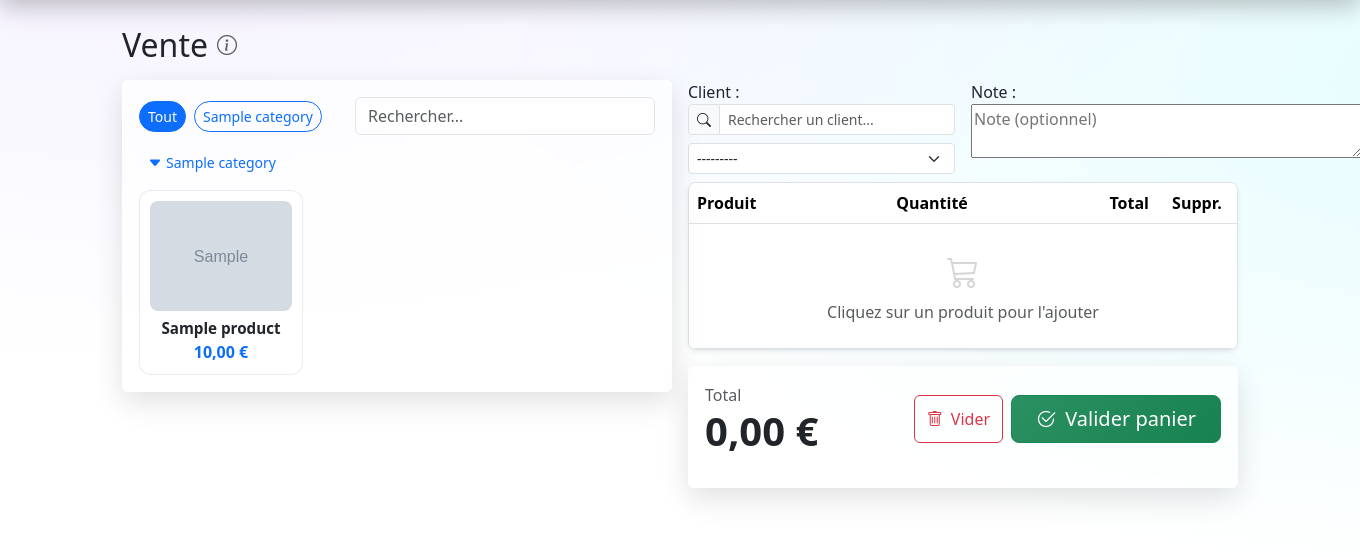
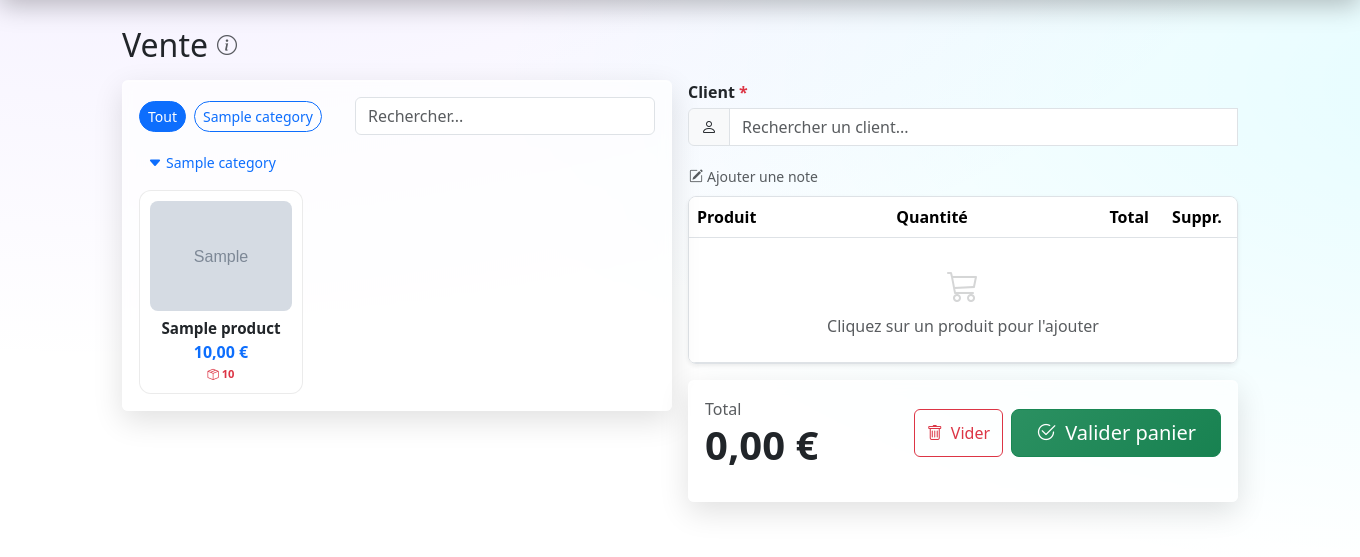
Before and after one commit to Mattrix2211/Coop, a Django app: page /sales/new/ in a window 1360 px wide. Shown: the part 76-633 px from the top of the page. Run offline with Django 5.2, Linux system fonts and the light colour scheme; a user stored in the database is signed in; tables that the repository leaves empty hold one stand-in row (values such as "Sample post"); grey boxes marked "Sample" are stand-in pictures; data that the repository does not hold is empty.

Commit message:
Kiosk: stock sur cartes, note repliée, animation tap, combobox client amélioré

```diff
--- a/templates/store/sale_form.html
+++ b/templates/store/sale_form.html
@@ -4,13 +4,13 @@
 {% block title %}Vente - Coop{% endblock %}
 {% block content %}
 <style>
+/* Overlay quantité */
 .product-card { position: relative; overflow: visible; }
 .card-qty-overlay {
   position: absolute; bottom: 0; left: 0; right: 0;
   background: rgba(13,110,253,0.92); color: #fff;
   display: none; align-items: center; justify-content: space-between;
-  padding: 4px 10px; border-radius: 0 0 12px 12px; gap: 6px;
-  z-index: 2;
+  padding: 4px 10px; border-radius: 0 0 12px 12px; gap: 6px; z-index: 2;
 }
 .card-qty-overlay.visible { display: flex; }
 .card-qty-btn {
@@ -22,6 +22,16 @@
 }
 .card-qty-btn:hover { background: rgba(255,255,255,0.45); }
 .card-qty-num { font-weight: 700; font-size: 1rem; min-width: 20px; text-align: center; flex: 1; }
+/* Stock badge */
+.pstock { font-size: .7rem; color: #6c757d; margin-top: 2px; }
+.pstock.low { color: #dc3545; font-weight: 600; }
+/* Animation tap */
+@keyframes cardTap { 0%{transform:scale(1)} 40%{transform:scale(0.93)} 100%{transform:scale(1)} }
+.product-card.card-tap { animation: cardTap 0.15s ease-out; }
+/* Combobox client */
+#customerCombo .list-group-item { font-size: .9rem; padding: .5rem .75rem; cursor: pointer; }
+#customerCombo .list-group-item:hover, #customerCombo .list-group-item.active { background: #0d6efd; color: #fff; border-color: #0d6efd; }
+#customerSearch.selected { font-weight: 600; }
 </style>
 <div class="d-flex justify-content-between align-items-center mb-3">
   <h2 class="m-0 d-flex align-items-center gap-2">Vente
@@ -89,6 +99,9 @@
               {% endif %}
               <div class="pname">{{ p.name }}</div>
               <div class="pprice">{{ p.price|floatformat:2 }} €</div>
+              <div class="pstock {% if p.quantity <= p.min_stock and p.quantity > 0 %}low{% endif %}">
+                <i class="bi bi-box-seam"></i> {{ p.quantity }}
+              </div>
               {% if p.quantity == 0 %}<div class="sold-out-badge">Rupture</div>{% endif %}
               <div class="card-qty-overlay" id="card-qty-{{ p.id }}">
                 <button type="button" class="card-qty-btn card-qty-dec" data-id="{{ p.id }}">−</button>
@@ -111,19 +124,25 @@
   <form method="post" id="saleForm" class="col-lg-5 col-xl-6">
     <div id="formAlert" class="alert alert-danger py-2 px-3 d-none" role="alert"></div>
     {% csrf_token %}
-    <div class="row g-3 mb-2">
-      <div class="col-md-6">{{ form.customer.label_tag }}
-        <div class="position-relative">
-          <div class="input-group input-group-sm mb-2">
-            <span class="input-group-text"><i class="bi bi-search"></i></span>
-            <input type="text" id="customerSearch" class="form-control" placeholder="Rechercher un client...">
-          </div>
-          <div id="customerSuggestions" class="list-group shadow-sm position-absolute w-100" style="z-index:1051; max-height:220px; overflow:auto; display:none;"></div>
+    <div class="mb-3">
+      <label class="form-label mb-1 fw-semibold">Client <span class="text-danger">*</span></label>
+      <div class="position-relative" id="customerCombo">
+        <div class="input-group">
+          <span class="input-group-text"><i class="bi bi-person"></i></span>
+          <input type="text" id="customerSearch" class="form-control" placeholder="Rechercher un client..." autocomplete="off">
+          <button type="button" id="customerClear" class="btn btn-outline-secondary" style="display:none" title="Effacer la sélection"><i class="bi bi-x-lg"></i></button>
         </div>
-        <div id="customerSelected" class="text-success small fw-semibold mb-1" style="display:none;"><i class="bi bi-person-check me-1"></i><span id="customerSelectedName"></span></div>
-        {{ form.customer }}
+        <div id="customerSuggestions" class="list-group shadow position-absolute w-100" style="z-index:1051; max-height:280px; overflow:auto; display:none;"></div>
       </div>
-      <div class="col-md-6">{{ form.note.label_tag }} {{ form.note }}</div>
+      <div style="display:none">{{ form.customer }}</div>
+    </div>
+    <div class="mb-2">
+      <button type="button" class="btn btn-sm btn-link p-0 text-muted text-decoration-none" data-bs-toggle="collapse" data-bs-target="#noteCollapse">
+        <i class="bi bi-pencil-square me-1"></i><span id="noteBtnLabel">Ajouter une note</span>
+      </button>
+      <div class="collapse" id="noteCollapse">
+        <div class="mt-2">{{ form.note }}</div>
+      </div>
     </div>
 
 
@@ -432,55 +451,84 @@
     const card = e.target.closest('.product-card');
     if(!card) return;
     if(card.classList.contains('sold-out')) return;
+    // Animation tap CSS pure (150ms, aucun impact perf)
+    card.classList.remove('card-tap');
+    void card.offsetWidth; // reflow pour reset
+    card.classList.add('card-tap');
+    card.addEventListener('animationend', () => card.classList.remove('card-tap'), { once: true });
     addOrIncrease(card.dataset.id, card.dataset.name, card.dataset.price);
     recalc();
     updateCartEmpty();
   });
 
-  // Recherche client avec suggestions (plus jolie)
+  // Combobox client amélioré
   (function(){
     const input = document.getElementById('customerSearch');
     const select = document.querySelector('select[name="customer"]');
     const sugg = document.getElementById('customerSuggestions');
+    const clearBtn = document.getElementById('customerClear');
     if(!input || !select || !sugg) return;
     let active = -1;
+    let isSelected = false;
+
+    function selectCustomer(value, label){
+      select.value = value;
+      input.value = label;
+      input.classList.add('selected');
+      sugg.style.display = 'none';
+      if(clearBtn) clearBtn.style.display = 'flex';
+      isSelected = true;
+    }
+
+    function clearCustomer(){
+      select.value = '';
+      input.value = '';
+      input.classList.remove('selected');
+      if(clearBtn) clearBtn.style.display = 'none';
+      isSelected = false;
+      input.focus();
+    }
+
+    clearBtn?.addEventListener('click', clearCustomer);
+
     function buildSuggestions(){
+      if(isSelected) return;
       const q = input.value.trim().toLowerCase();
       const opts = Array.from(select.options).filter(o=>o.value);
-      const matches = q? opts.filter(o => (o.textContent||'').toLowerCase().includes(q)) : opts;
+      const matches = q ? opts.filter(o=>(o.textContent||'').toLowerCase().includes(q)) : opts;
       sugg.innerHTML = '';
       active = -1;
-      matches.slice(0,8).forEach((o)=>{
+      if(!matches.length){ sugg.style.display='none'; return; }
+      matches.slice(0,10).forEach(o=>{
         const a = document.createElement('a');
-        a.href = '#'; a.className = 'list-group-item list-group-item-action';
-        a.textContent = o.textContent;
+        a.href='#'; a.className='list-group-item list-group-item-action';
+        // Highlight la portion recherchée
+        if(q){
+          const txt = o.textContent;
+          const idx = txt.toLowerCase().indexOf(q);
+          if(idx>=0){
+            a.innerHTML = txt.substring(0,idx) + '<strong>' + txt.substring(idx,idx+q.length) + '</strong>' + txt.substring(idx+q.length);
+          } else { a.textContent = txt; }
+        } else { a.textContent = o.textContent; }
         a.dataset.value = o.value;
-        a.addEventListener('click', (ev)=>{
-      ev.preventDefault();
-      select.value = o.value;
-      sugg.style.display='none';
-      const nameEl = document.getElementById('customerSelectedName');
-      const selEl = document.getElementById('customerSelected');
-      if(nameEl) nameEl.textContent = o.textContent;
-      if(selEl) selEl.style.display = 'block';
-    });
+        a.dataset.label = o.textContent;
+        a.addEventListener('mousedown', ev=>{ ev.preventDefault(); selectCustomer(o.value, o.textContent); });
         sugg.appendChild(a);
       });
-      sugg.style.display = matches.length? 'block' : 'none';
+      sugg.style.display = 'block';
     }
-    input.addEventListener('input', buildSuggestions);
+
+    input.addEventListener('input', ()=>{ isSelected=false; input.classList.remove('selected'); if(clearBtn) clearBtn.style.display='none'; buildSuggestions(); });
     input.addEventListener('focus', buildSuggestions);
-    input.addEventListener('keydown', (e)=>{
+    input.addEventListener('keydown', e=>{
       const items = Array.from(sugg.querySelectorAll('.list-group-item'));
-      if(e.key==='ArrowDown'){ e.preventDefault(); active = Math.min(active+1, items.length-1); }
-      else if(e.key==='ArrowUp'){ e.preventDefault(); active = Math.max(active-1, 0); }
-      else if(e.key==='Enter'){ if(active>=0 && items[active]){ e.preventDefault(); items[active].click(); } }
+      if(e.key==='ArrowDown'){ e.preventDefault(); active=Math.min(active+1,items.length-1); }
+      else if(e.key==='ArrowUp'){ e.preventDefault(); active=Math.max(active-1,0); }
+      else if(e.key==='Enter' && active>=0 && items[active]){ e.preventDefault(); const a=items[active]; selectCustomer(a.dataset.value, a.dataset.label); return; }
       else if(e.key==='Escape'){ sugg.style.display='none'; return; }
-      items.forEach((el,i)=>{ el.classList.toggle('active', i===active); });
+      items.forEach((el,i)=>el.classList.toggle('active', i===active));
     });
-    document.addEventListener('click', (e)=>{
-      if(!sugg.contains(e.target) && e.target !== input){ sugg.style.display='none'; }
-    });
+    document.addEventListener('click', e=>{ if(!sugg.contains(e.target) && e.target!==input && e.target!==clearBtn){ sugg.style.display='none'; } });
   })();
 
   // Calculs automatiques (total et totaux par ligne)
@@ -888,9 +936,10 @@
       document.getElementById('sumTotal').textContent='0,00 €';
       const custSel = form.querySelector('select[name="customer"]'); if(custSel) custSel.value='';
       const noteEl = form.querySelector('textarea[name="note"]'); if(noteEl) noteEl.value='';
-      const custSearch = document.getElementById('customerSearch'); if(custSearch) custSearch.value='';
+      const custSearch = document.getElementById('customerSearch');
+      if(custSearch){ custSearch.value=''; custSearch.classList.remove('selected'); }
+      const clearBtn = document.getElementById('customerClear'); if(clearBtn) clearBtn.style.display='none';
       const sugg = document.getElementById('customerSuggestions'); if(sugg){ sugg.style.display='none'; sugg.innerHTML=''; }
-      const selEl = document.getElementById('customerSelected'); if(selEl) selEl.style.display='none';
       clearAllOverlays();
       cashResetBtn?.click();
     }
```
